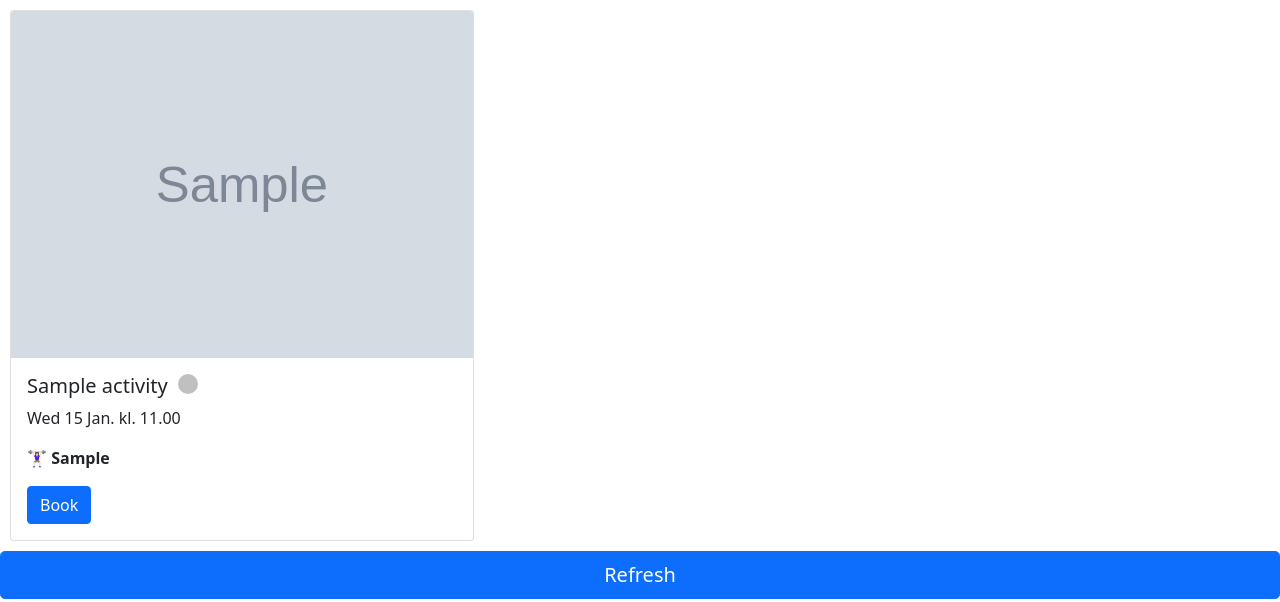
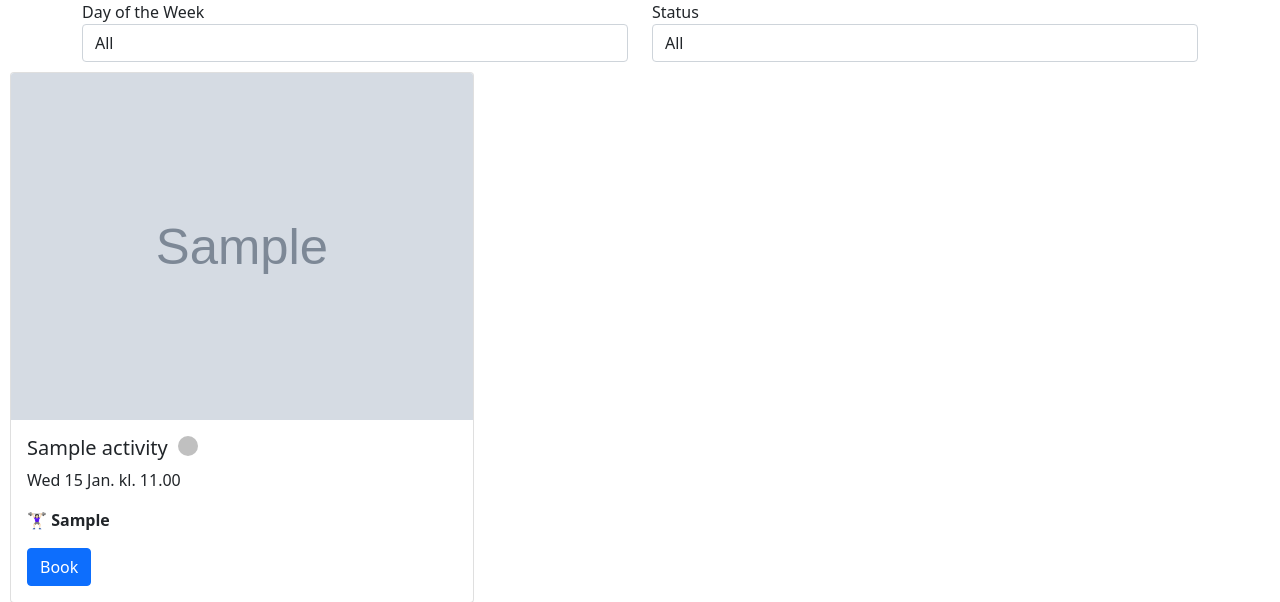
Before and after one commit to cr3ation/nw-scheduler, a Django app: template django/app/nordicwellness/templates/index.html in a window 1280 px wide. Shown: the top 602 px of the page. Run offline with Django 4.2, Linux system fonts and the light colour scheme; the template is opened without the code that fills it: values that come from a table or form of the project are taken from there, others are empty; tables that the repository leaves empty hold one stand-in row (values such as "Sample post"); grey boxes marked "Sample" are stand-in pictures; parts of the project's set-up code (start-up, migrations or seed data) failed here and were passed over.

Commit message:
Basic filtering added.

```diff
--- a/django/app/nordicwellness/templates/index.html
+++ b/django/app/nordicwellness/templates/index.html
@@ -1,18 +1,71 @@
 <!DOCTYPE html>
 <html lang="en">
 <head>
+  <!-- Meta and Bootstrap CSS -->
   <meta charset="UTF-8">
   <link href="https://cdn.jsdelivr.net/npm/bootstrap@5.0.0/dist/css/bootstrap.min.css"
         rel="stylesheet"
         integrity="sha384-wEmeIV1mKuiNpC+IOBjI7aAzPcEZeedi5yW5f2yOq55WWLwNGmvvx4Um1vskeMj0"
         crossorigin="anonymous">
   <title>Nordic Wellness Scheduler</title>
+  <!-- JavaScript to auto-submit form on selection change -->
+  <script>
+    document.addEventListener('DOMContentLoaded', function() {
+      const dayOfWeekSelect = document.getElementById('dayOfWeek');
+      const statusSelect = document.getElementById('status');
+
+      dayOfWeekSelect.addEventListener('change', function() {
+        this.form.submit();
+      });
+
+      statusSelect.addEventListener('change', function() {
+        this.form.submit();
+      });
+    });
+  </script>
 </head>
 <body>
 
+<!-- Filter Form -->
+<div class="container">
+  <form method="GET" action="">
+    <div class="row">
+      <!-- Day of the Week Filter -->
+      <div class="col">
+        <label for="dayOfWeek">Day of the Week</label>
+        <select id="dayOfWeek" name="dayOfWeek" class="form-control">
+          <option value="">All</option>
+          <option value="Monday" {% if request.GET.dayOfWeek == "Monday" %}selected{% endif %}>Monday</option>
+          <option value="Tuesday" {% if request.GET.dayOfWeek == "Tuesday" %}selected{% endif %}>Tuesday</option>
+          <option value="Wednesday" {% if request.GET.dayOfWeek == "Wednesday" %}selected{% endif %}>Wednesday</option>
+          <option value="Thursday" {% if request.GET.dayOfWeek == "Thursday" %}selected{% endif %}>Thursday</option>
+          <option value="Friday" {% if request.GET.dayOfWeek == "Friday" %}selected{% endif %}>Friday</option>
+          <option value="Saturday" {% if request.GET.dayOfWeek == "Saturday" %}selected{% endif %}>Saturday</option>
+          <option value="Sunday" {% if request.GET.dayOfWeek == "Sunday" %}selected{% endif %}>Sunday</option>
+        </select>
+      </div>
+      <!-- Status Filter -->
+      <div class="col">
+        <label for="status">Status</label>
+        <select id="status" name="status" class="form-control">
+          <option value="">All</option>
+          <option value="Booked" {% if request.GET.status == "Booked" %}selected{% endif %}>Booked</option>
+          <option value="Reserved" {% if request.GET.status == "Reserved" %}selected{% endif %}>Reserved</option>
+          <option value="Available" {% if request.GET.status == "Available" %}selected{% endif %}>Available</option>
+        </select>
+      </div>
+    </div>
+  </form>
+</div>
+
+<!-- Activities Display -->
 <div style="display: flex; flex-direction: row; flex-wrap: wrap">
   {% for activity in activities %}
-  {#  Single Card Template:#}
+  {% with activity.starttime|date:"l" as day_of_week %}
+  <!-- Filter activities based on selected day of the week and status -->
+  {% if day_of_week == request.GET.dayOfWeek or not request.GET.dayOfWeek %}
+  {% if activity.status == request.GET.status or not request.GET.status %}
+  <!-- Single Card Template -->
   <div class="card" style="width: 29rem; margin: 10px">
     <img src="{{ activity.imageurl }}" class="card-img-top" >
     {% if activity.booking_started == False %}
@@ -25,7 +78,7 @@
     <div class="card-body">
       <div style="display: flex; flex-direction: row">
         <h5 class="card-title">{{ activity.name }}</h5>
-        {#  Colored cirlce:#}
+        <!-- Colored circle -->
         <div style="
           background: {{ activity.color }};
           width: 20px;
@@ -37,6 +90,7 @@
       <p class="card-text">{{ activity.start_time_str }}</p>
       <p class="card-text">🏋🏻‍♀️<b> {{ activity.instructor }}</b></p>
 
+      <!-- Booking buttons based on activity status -->
       {% if activity.booking_started == True and "Booked" not in activity.status and "Reserved" not in activity.status %}
         <a href="/command/{{ activity.id }}/book" class="btn btn-primary">Book</a>
       {% elif activity.booking_started == False and activity.scheduledbooking == False %}
@@ -46,8 +100,12 @@
       {% endif %}
     </div>
   </div>
+  {% endif %}
+  {% endif %}
+  {% endwith %}
   {% endfor %}
 </div>
+<!-- Refresh Button -->
 <a href="/fetch" class="btn btn-primary btn-lg btn-block" style="width:100%;">Refresh</a>
 
 </body>
```
